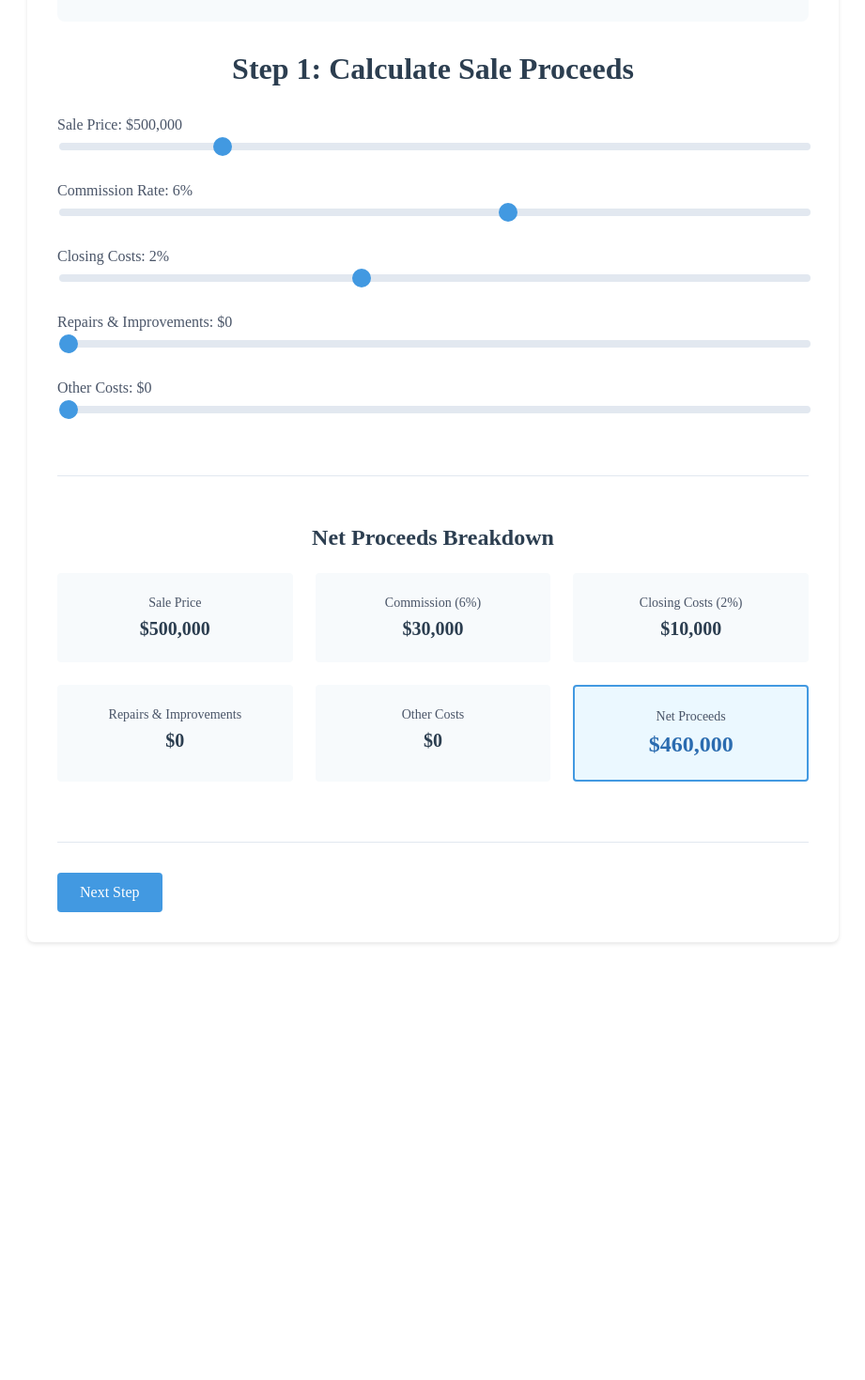
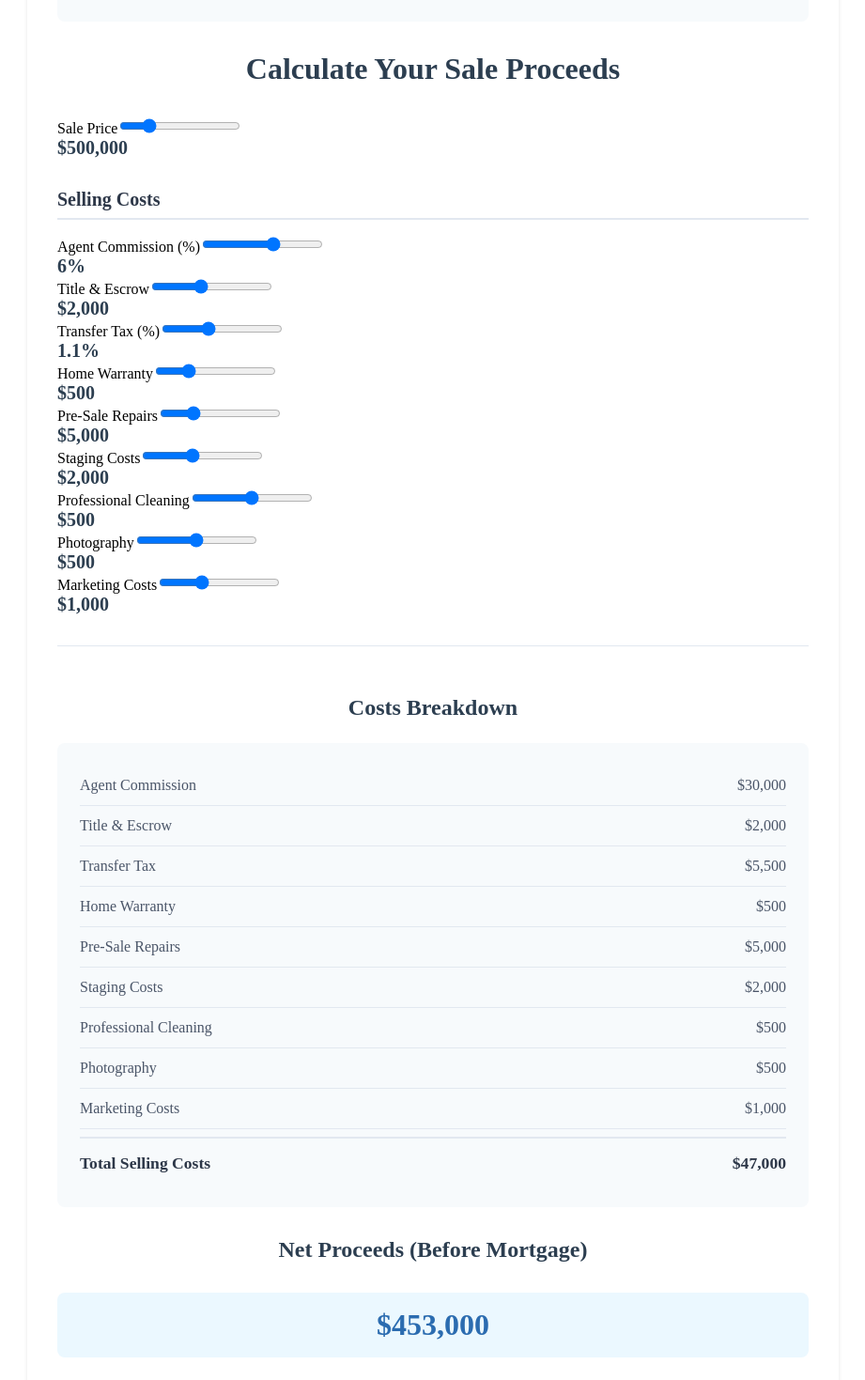
Before and after one commit to trentschade/buy-sell_fullstack_3_next, a Next.js app: page /seller-calculator in a window 1280 px wide. Shown: the part 121-1590 px from the top of the page at 94% size, without its empty margins (179-1100 px from the left). Before the commit the page ends 1156 px from the top, so only its background shows below. Built offline with nearby package versions, Linux system fonts and the light colour scheme.

Commit message:
Addition of sale cost details.

```diff
--- a/pages/seller-calculator.js
+++ b/pages/seller-calculator.js
@@ -1,33 +1,86 @@
 import { useState, useEffect } from 'react';
+import Link from 'next/link';
 import styles from '../styles/SellerCalculator.module.css';
-import Link from 'next/link';
+
+const calculateMonthlyMortgage = (loanAmount, annualInterestRate, loanTermYears) => {
+  const monthlyInterestRate = annualInterestRate / 100 / 12;
+  const numberOfPayments = loanTermYears * 12;
+
+  const monthlyPayment = loanAmount *
+    (monthlyInterestRate * Math.pow(1 + monthlyInterestRate, numberOfPayments)) /
+    (Math.pow(1 + monthlyInterestRate, numberOfPayments) - 1);
+
+  return monthlyPayment;
+};
 
 export default function SellerCalculator() {
   const [formData, setFormData] = useState({
     salePrice: 500000,
-    commissionRate: 6,
-    closingCosts: 2,
-    repairs: 0,
-    otherCosts: 0
+    agentCommission: 6,
+    titleAndEscrow: 2000,
+    transferTax: 1.1,
+    homeWarranty: 500,
+    preSaleRepairs: 5000,
+    stagingCosts: 2000,
+    professionalCleaning: 500,
+    photography: 500,
+    marketingCosts: 1000
+  });
+
+  const [results, setResults] = useState({
+    netProceeds: 0,
+    costsBreakdown: {
+      agentCommission: 0,
+      titleAndEscrow: 0,
+      transferTax: 0,
+      homeWarranty: 0,
+      preSaleRepairs: 0,
+      stagingCosts: 0,
+      professionalCleaning: 0,
+      photography: 0,
+      marketingCosts: 0,
+      totalSellingCosts: 0
+    }
   });
 
   useEffect(() => {
-    // Load saved values from localStorage
-    const savedValues = {
-      salePrice: localStorage.getItem('salePrice'),
-      commissionRate: localStorage.getItem('commissionRate'),
-      closingCosts: localStorage.getItem('closingCosts'),
-      repairs: localStorage.getItem('repairs'),
-      otherCosts: localStorage.getItem('otherCosts')
+    calculateResults();
+  }, [formData]);
+
+  const calculateResults = () => {
+    // Calculate selling costs
+    const agentCommission = (formData.salePrice * formData.agentCommission) / 100;
+    const transferTax = (formData.salePrice * formData.transferTax) / 100;
+    const totalSellingCosts =
+      agentCommission +
+      formData.titleAndEscrow +
+      transferTax +
+      formData.homeWarranty +
+      formData.preSaleRepairs +
+      formData.stagingCosts +
+      formData.professionalCleaning +
+      formData.photography +
+      formData.marketingCosts;
+
+    // Calculate net proceeds (before mortgage)
+    const netProceeds = formData.salePrice - totalSellingCosts;
+
+    setResults({
+      netProceeds,
+      costsBreakdown: {
+        agentCommission,
+        titleAndEscrow: formData.titleAndEscrow,
+        transferTax,
+        homeWarranty: formData.homeWarranty,
+        preSaleRepairs: formData.preSaleRepairs,
+        stagingCosts: formData.stagingCosts,
+        professionalCleaning: formData.professionalCleaning,
+        photography: formData.photography,
+        marketingCosts: formData.marketingCosts,
+        totalSellingCosts
+      }
+    });
   };
-
-    // Update form data with saved values if they exist
-    if (savedValues.salePrice) setFormData(prev => ({ ...prev, salePrice: parseFloat(savedValues.salePrice) }));
-    if (savedValues.commissionRate) setFormData(prev => ({ ...prev, commissionRate: parseFloat(savedValues.commissionRate) }));
-    if (savedValues.closingCosts) setFormData(prev => ({ ...prev, closingCosts: parseFloat(savedValues.closingCosts) }));
-    if (savedValues.repairs) setFormData(prev => ({ ...prev, repairs: parseFloat(savedValues.repairs) }));
-    if (savedValues.otherCosts) setFormData(prev => ({ ...prev, otherCosts: parseFloat(savedValues.otherCosts) }));
-  }, []);
 
   const handleChange = (e) => {
     const { name, value } = e.target;
@@ -37,25 +90,12 @@ export default function SellerCalculator() {
     }));
   };
 
-  // Save values to localStorage before navigating
-  const handleNavigate = () => {
-    Object.entries(formData).forEach(([key, value]) => {
-      localStorage.setItem(key, value.toString());
-    });
-  };
-
-  // Calculate all costs
-  const commission = formData.salePrice * (formData.commissionRate / 100);
-  const closingCosts = formData.salePrice * (formData.closingCosts / 100);
-  const totalCosts = commission + closingCosts + formData.repairs + formData.otherCosts;
-  const netProceeds = formData.salePrice - totalCosts;
-
   const formatCurrency = (amount) => {
     return new Intl.NumberFormat('en-US', {
       style: 'currency',
       currency: 'USD',
       minimumFractionDigits: 0,
-      maximumFractionDigits: 0,
+      maximumFractionDigits: 0
     }).format(amount);
   };
 
@@ -68,126 +108,204 @@ export default function SellerCalculator() {
         <div className={styles.step}>Step 4: Price Comparison</div>
       </div>
 
-      <h1 className={styles.title}>Step 1: Calculate Sale Proceeds</h1>
+      <h1 className={styles.title}>Calculate Your Sale Proceeds</h1>
 
-      <div className={styles.calculator}>
-        <div className={styles.sliderGroup}>
-          <label htmlFor="salePrice">
-            Sale Price: {formatCurrency(formData.salePrice)}
-          </label>
+      <div className={styles.form}>
+        <div className={styles.inputGroup}>
+          <label>Sale Price</label>
           <input
             type="range"
-            id="salePrice"
             name="salePrice"
             min="100000"
             max="2000000"
             step="10000"
             value={formData.salePrice}
             onChange={handleChange}
-            className={styles.slider}
           />
+          <div className={styles.value}>{formatCurrency(formData.salePrice)}</div>
         </div>
 
-        <div className={styles.sliderGroup}>
-          <label htmlFor="commissionRate">
-            Commission Rate: {formData.commissionRate}%
-          </label>
+        <div className={styles.sectionTitle}>Selling Costs</div>
+
+        <div className={styles.inputGroup}>
+          <label>Agent Commission (%)</label>
           <input
             type="range"
-            id="commissionRate"
-            name="commissionRate"
+            name="agentCommission"
             min="0"
             max="10"
-            step="0.5"
-            value={formData.commissionRate}
+            step="0.1"
+            value={formData.agentCommission}
             onChange={handleChange}
-            className={styles.slider}
           />
+          <div className={styles.value}>{formData.agentCommission}%</div>
         </div>
 
-        <div className={styles.sliderGroup}>
-          <label htmlFor="closingCosts">
-            Closing Costs: {formData.closingCosts}%
-          </label>
+        <div className={styles.inputGroup}>
+          <label>Title & Escrow</label>
           <input
             type="range"
-            id="closingCosts"
-            name="closingCosts"
+            name="titleAndEscrow"
             min="0"
-            max="5"
-            step="0.5"
-            value={formData.closingCosts}
+            max="5000"
+            step="100"
+            value={formData.titleAndEscrow}
             onChange={handleChange}
-            className={styles.slider}
           />
+          <div className={styles.value}>{formatCurrency(formData.titleAndEscrow)}</div>
         </div>
 
-        <div className={styles.sliderGroup}>
-          <label htmlFor="repairs">
-            Repairs & Improvements: {formatCurrency(formData.repairs)}
-          </label>
+        <div className={styles.inputGroup}>
+          <label>Transfer Tax (%)</label>
           <input
             type="range"
-            id="repairs"
-            name="repairs"
+            name="transferTax"
             min="0"
-            max="50000"
-            step="1000"
-            value={formData.repairs}
+            max="3"
+            step="0.1"
+            value={formData.transferTax}
             onChange={handleChange}
-            className={styles.slider}
           />
+          <div className={styles.value}>{formData.transferTax}%</div>
         </div>
 
-        <div className={styles.sliderGroup}>
-          <label htmlFor="otherCosts">
-            Other Costs: {formatCurrency(formData.otherCosts)}
-          </label>
+        <div className={styles.inputGroup}>
+          <label>Home Warranty</label>
           <input
             type="range"
-            id="otherCosts"
-            name="otherCosts"
+            name="homeWarranty"
             min="0"
-            max="50000"
-            step="1000"
-            value={formData.otherCosts}
+            max="2000"
+            step="100"
+            value={formData.homeWarranty}
             onChange={handleChange}
-            className={styles.slider}
           />
+          <div className={styles.value}>{formatCurrency(formData.homeWarranty)}</div>
+        </div>
+
+        <div className={styles.inputGroup}>
+          <label>Pre-Sale Repairs</label>
+          <input
+            type="range"
+            name="preSaleRepairs"
+            min="0"
+            max="20000"
+            step="500"
+            value={formData.preSaleRepairs}
+            onChange={handleChange}
+          />
+          <div className={styles.value}>{formatCurrency(formData.preSaleRepairs)}</div>
+        </div>
+
+        <div className={styles.inputGroup}>
+          <label>Staging Costs</label>
+          <input
+            type="range"
+            name="stagingCosts"
+            min="0"
+            max="5000"
+            step="100"
+            value={formData.stagingCosts}
+            onChange={handleChange}
+          />
+          <div className={styles.value}>{formatCurrency(formData.stagingCosts)}</div>
+        </div>
+
+        <div className={styles.inputGroup}>
+          <label>Professional Cleaning</label>
+          <input
+            type="range"
+            name="professionalCleaning"
+            min="0"
+            max="1000"
+            step="50"
+            value={formData.professionalCleaning}
+            onChange={handleChange}
+          />
+          <div className={styles.value}>{formatCurrency(formData.professionalCleaning)}</div>
+        </div>
+
+        <div className={styles.inputGroup}>
+          <label>Photography</label>
+          <input
+            type="range"
+            name="photography"
+            min="0"
+            max="1000"
+            step="50"
+            value={formData.photography}
+            onChange={handleChange}
+          />
+          <div className={styles.value}>{formatCurrency(formData.photography)}</div>
+        </div>
+
+        <div className={styles.inputGroup}>
+          <label>Marketing Costs</label>
+          <input
+            type="range"
+            name="marketingCosts"
+            min="0"
+            max="3000"
+            step="100"
+            value={formData.marketingCosts}
+            onChange={handleChange}
+          />
+          <div className={styles.value}>{formatCurrency(formData.marketingCosts)}</div>
+        </div>
       </div>
 
       <div className={styles.results}>
-          <h2>Net Proceeds Breakdown</h2>
-          <div className={styles.resultGrid}>
-            <div className={styles.resultItem}>
-              <span className={styles.label}>Sale Price</span>
-              <span className={styles.value}>{formatCurrency(formData.salePrice)}</span>
+        <h2>Costs Breakdown</h2>
+        <div className={styles.breakdown}>
+          <div className={styles.breakdownItem}>
+            <span>Agent Commission</span>
+            <span>{formatCurrency(results.costsBreakdown.agentCommission)}</span>
           </div>
-            <div className={styles.resultItem}>
-              <span className={styles.label}>Commission ({formData.commissionRate}%)</span>
-              <span className={styles.value}>{formatCurrency(commission)}</span>
+          <div className={styles.breakdownItem}>
+            <span>Title & Escrow</span>
+            <span>{formatCurrency(results.costsBreakdown.titleAndEscrow)}</span>
           </div>
-            <div className={styles.resultItem}>
-              <span className={styles.label}>Closing Costs ({formData.closingCosts}%)</span>
-              <span className={styles.value}>{formatCurrency(closingCosts)}</span>
+          <div className={styles.breakdownItem}>
+            <span>Transfer Tax</span>
+            <span>{formatCurrency(results.costsBreakdown.transferTax)}</span>
           </div>
-            <div className={styles.resultItem}>
-              <span className={styles.label}>Repairs & Improvements</span>
-              <span className={styles.value}>{formatCurrency(formData.repairs)}</span>
+          <div className={styles.breakdownItem}>
+            <span>Home Warranty</span>
+            <span>{formatCurrency(results.costsBreakdown.homeWarranty)}</span>
           </div>
-            <div className={styles.resultItem}>
-              <span className={styles.label}>Other Costs</span>
-              <span className={styles.value}>{formatCurrency(formData.otherCosts)}</span>
+          <div className={styles.breakdownItem}>
+            <span>Pre-Sale Repairs</span>
+            <span>{formatCurrency(results.costsBreakdown.preSaleRepairs)}</span>
           </div>
-            <div className={`${styles.resultItem} ${styles.netProceeds}`}>
-              <span className={styles.label}>Net Proceeds</span>
-              <span className={styles.value}>{formatCurrency(netProceeds)}</span>
+          <div className={styles.breakdownItem}>
+            <span>Staging Costs</span>
+            <span>{formatCurrency(results.costsBreakdown.stagingCosts)}</span>
           </div>
+          <div className={styles.breakdownItem}>
+            <span>Professional Cleaning</span>
+            <span>{formatCurrency(results.costsBreakdown.professionalCleaning)}</span>
+          </div>
+          <div className={styles.breakdownItem}>
+            <span>Photography</span>
+            <span>{formatCurrency(results.costsBreakdown.photography)}</span>
+          </div>
+          <div className={styles.breakdownItem}>
+            <span>Marketing Costs</span>
+            <span>{formatCurrency(results.costsBreakdown.marketingCosts)}</span>
+          </div>
+          <div className={`${styles.breakdownItem} ${styles.total}`}>
+            <span>Total Selling Costs</span>
+            <span>{formatCurrency(results.costsBreakdown.totalSellingCosts)}</span>
           </div>
         </div>
 
+        <h2>Net Proceeds (Before Mortgage)</h2>
+        <div className={styles.netProceeds}>
+          {formatCurrency(results.netProceeds)}
+        </div>
+
         <div className={styles.navigation}>
-          <Link href="/payoff-calculator" className={styles.nextButton} onClick={handleNavigate}>
+          <Link href="/payoff-calculator" className={styles.nextButton}>
             Next Step
           </Link>
         </div>
--- a/styles/SellerCalculator.module.css
+++ b/styles/SellerCalculator.module.css
@@ -378,3 +378,51 @@
 .legendColor.insufficient {
   background-color: #fff5f5;
 }
+
+.sectionTitle {
+  font-size: 1.25rem;
+  font-weight: 600;
+  color: #2d3748;
+  margin: 2rem 0 1rem;
+  padding-bottom: 0.5rem;
+  border-bottom: 2px solid #e2e8f0;
+}
+
+.breakdown {
+  background-color: #f7fafc;
+  border-radius: 8px;
+  padding: 1.5rem;
+  margin-bottom: 2rem;
+}
+
+.breakdownItem {
+  display: flex;
+  justify-content: space-between;
+  padding: 0.75rem 0;
+  border-bottom: 1px solid #e2e8f0;
+  color: #4a5568;
+}
+
+.breakdownItem:last-child {
+  border-bottom: none;
+}
+
+.breakdownItem.total {
+  font-weight: 600;
+  color: #2d3748;
+  font-size: 1.1rem;
+  margin-top: 0.5rem;
+  padding-top: 1rem;
+  border-top: 2px solid #e2e8f0;
+}
+
+.netProceeds {
+  font-size: 2rem;
+  font-weight: 700;
+  color: #2b6cb0;
+  text-align: center;
+  margin: 2rem 0;
+  padding: 1rem;
+  background-color: #ebf8ff;
+  border-radius: 8px;
+}
```
Lines whose indentation alone changed are shown as unchanged.
